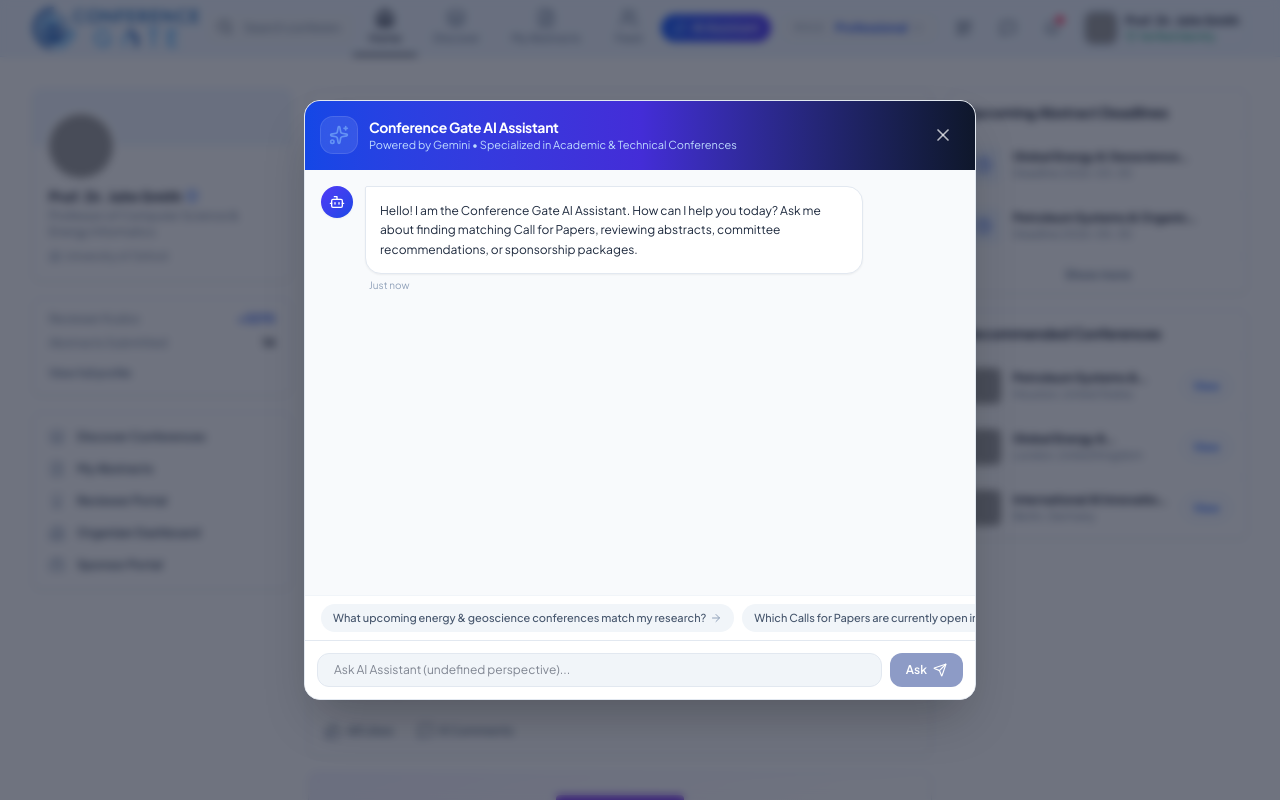
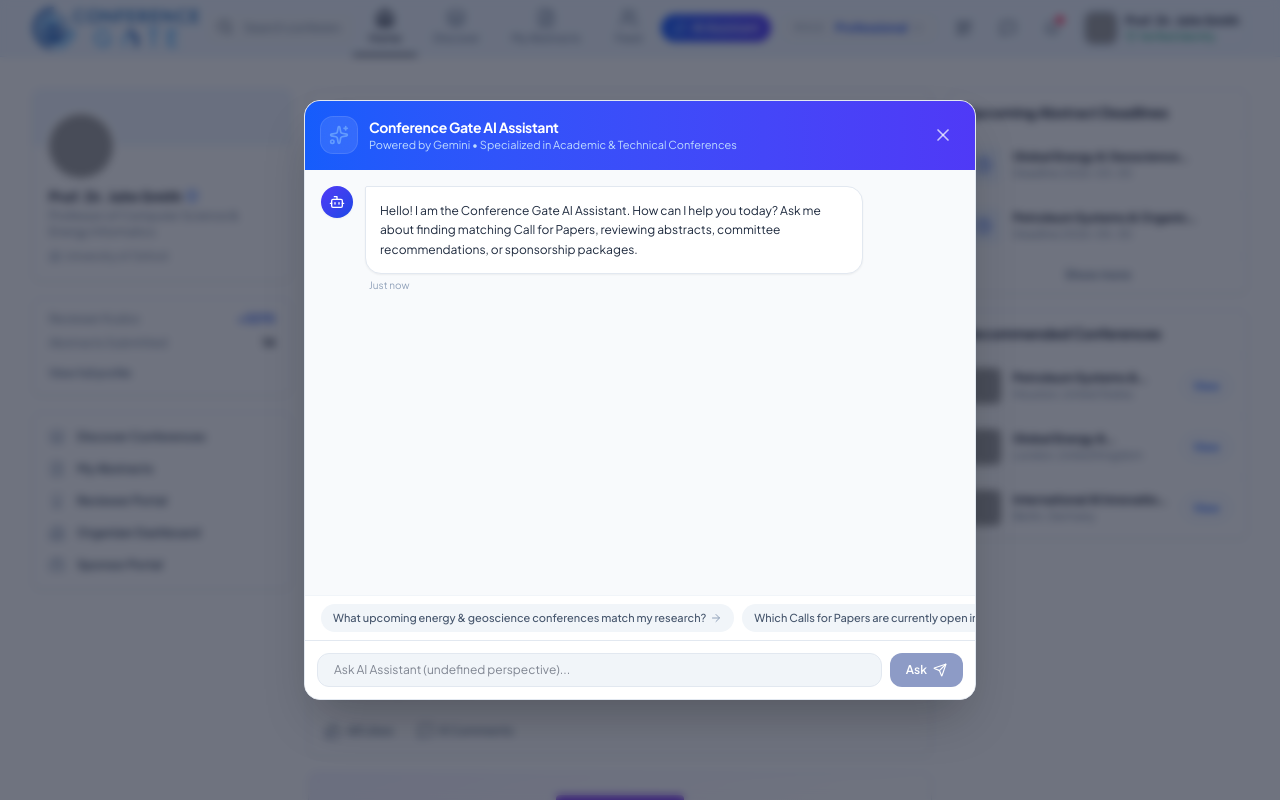
Before and after one commit to Assad-Co/ConferenceGate, a React (Vite) app: page / in a window 1280 px wide. Both pictures are taken after a click on the button "AI Assistant". Shown: the top 800 px of the page. Built offline with nearby package versions, Linux system fonts and the light colour scheme; grey boxes are pictures that could not be loaded.

Commit message:
Match AI Assistant modal header color to navbar button gradient

```diff
--- a/src/components/AIAssistantModal.tsx
+++ b/src/components/AIAssistantModal.tsx
@@ -100,7 +100,7 @@ export const AIAssistantModal: React.FC<AIAssistantModalProps> = ({
     <div className="fixed inset-0 z-50 bg-slate-900/60 backdrop-blur-xs flex items-center justify-center p-4">
       <div className="bg-white rounded-2xl shadow-2xl border border-slate-200 w-full max-w-2xl flex flex-col h-[600px] overflow-hidden animate-in fade-in zoom-in-95 duration-150">
         {/* Header */}
-        <div className="bg-gradient-to-r from-blue-700 via-indigo-700 to-slate-900 p-4 text-white flex items-center justify-between">
+        <div className="bg-gradient-to-r from-blue-600 to-indigo-600 p-4 text-white flex items-center justify-between">
           <div className="flex items-center gap-3">
             <div className="w-9 h-9 rounded-xl bg-white/10 backdrop-blur-md flex items-center justify-center text-blue-300 ring-1 ring-white/20">
               <Sparkles className="w-5 h-5 animate-pulse" />
```
